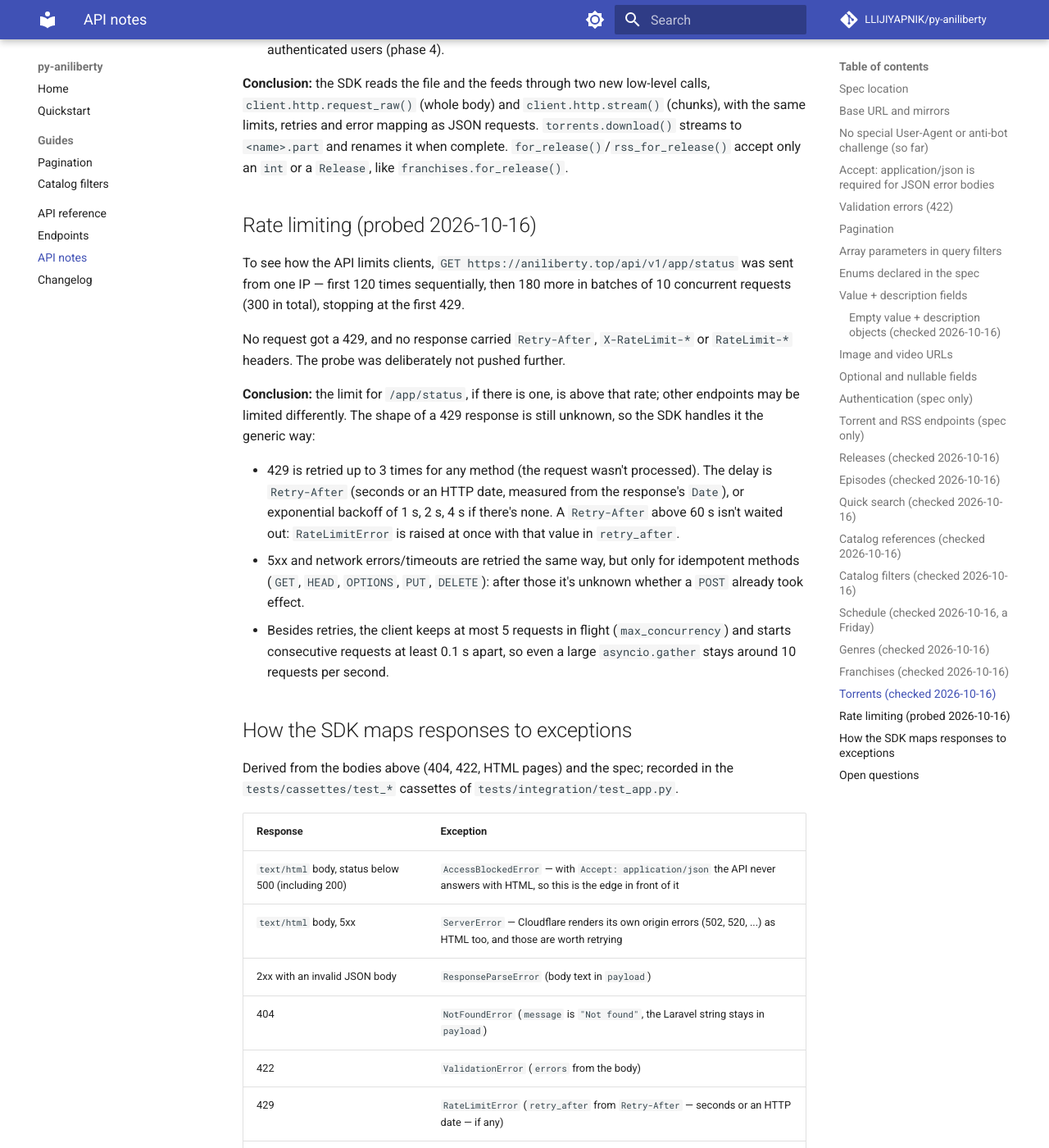
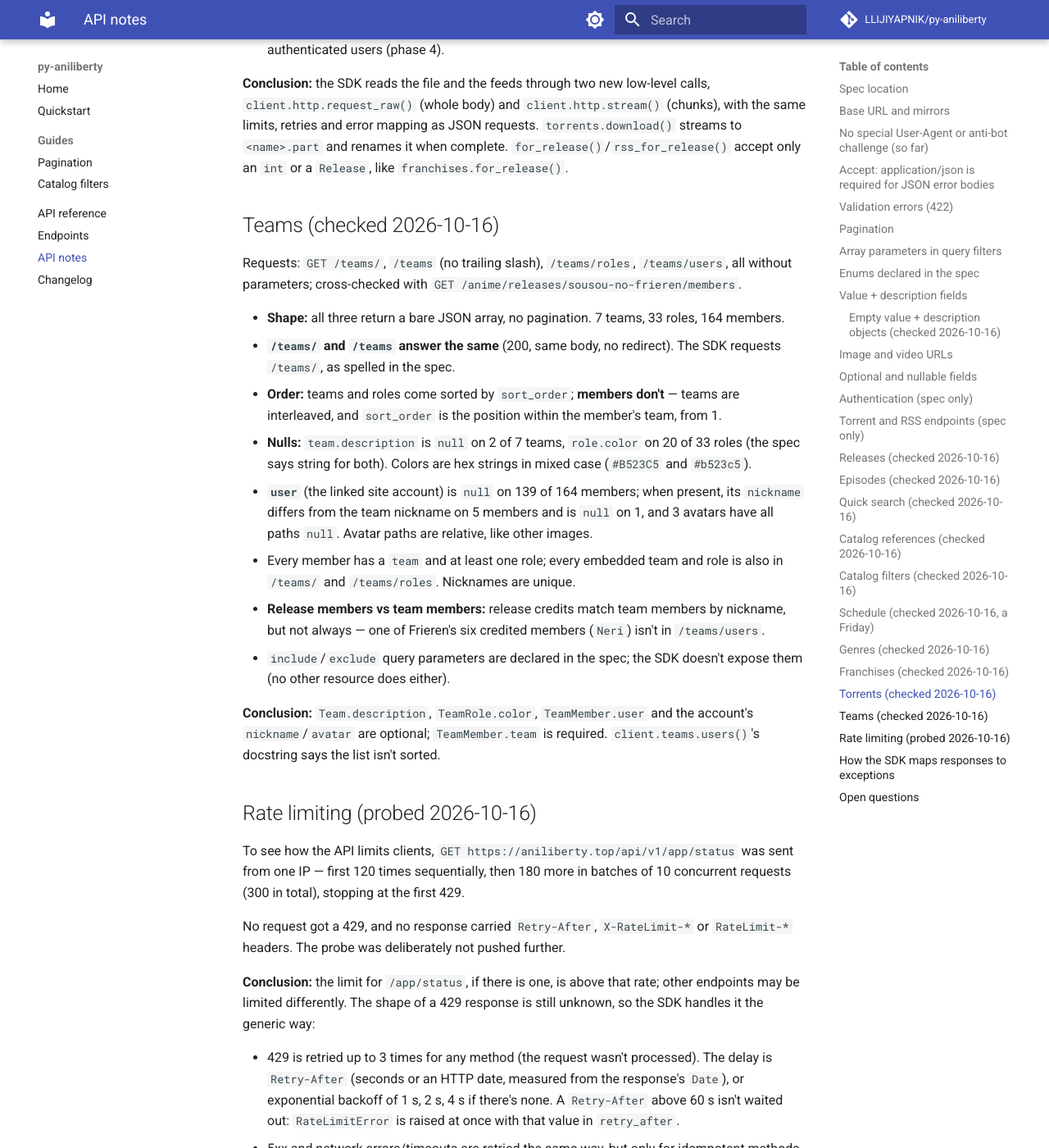
Before and after one commit to LLIJIYAPNIK/py-aniliberty, an MkDocs documentation site: the page built from docs/api-notes.md, in a window 1280 px wide and 1400 px high, scrolled down 13255 px. Shown: the whole window at 82% size. Built offline with MkDocs 1.6.1 and Material for MkDocs 9.7.7, drawn with Linux system fonts in a browser that asks for light colours; comment, search, counter and statistics services are not loaded.

Commit message:
docs: document team findings, mark roadmap step 3.5 as done
Co-Authored-By: Claude Opus 5.5 <noreply@anthropic.com>

```diff
--- a/docs/api-notes.md
+++ b/docs/api-notes.md
@@ -504,6 +504,32 @@ limits, retries and error mapping as JSON requests. `torrents.download()` stream
 `<name>.part` and renames it when complete. `for_release()`/`rss_for_release()` accept only an
 `int` or a `Release`, like `franchises.for_release()`.
 
+## Teams (checked 2026-10-16)
+
+Requests: `GET /teams/`, `/teams` (no trailing slash), `/teams/roles`, `/teams/users`, all
+without parameters; cross-checked with `GET /anime/releases/sousou-no-frieren/members`.
+
+- **Shape:** all three return a bare JSON array, no pagination. 7 teams, 33 roles, 164 members.
+- **`/teams/` and `/teams` answer the same** (200, same body, no redirect). The SDK requests
+  `/teams/`, as spelled in the spec.
+- **Order:** teams and roles come sorted by `sort_order`; **members don't** — teams are
+  interleaved, and `sort_order` is the position within the member's team, from 1.
+- **Nulls:** `team.description` is `null` on 2 of 7 teams, `role.color` on 20 of 33 roles (the
+  spec says string for both). Colors are hex strings in mixed case (`#B523C5` and `#b523c5`).
+- **`user`** (the linked site account) is `null` on 139 of 164 members; when present, its
+  `nickname` differs from the team nickname on 5 members and is `null` on 1, and 3 avatars have
+  all paths `null`. Avatar paths are relative, like other images.
+- Every member has a `team` and at least one role; every embedded team and role is also in
+  `/teams/` and `/teams/roles`. Nicknames are unique.
+- **Release members vs team members:** release credits match team members by nickname, but not
+  always — one of Frieren's six credited members (`Neri`) isn't in `/teams/users`.
+- `include`/`exclude` query parameters are declared in the spec; the SDK doesn't expose them
+  (no other resource does either).
+
+**Conclusion:** `Team.description`, `TeamRole.color`, `TeamMember.user` and the account's
+`nickname`/`avatar` are optional; `TeamMember.team` is required. `client.teams.users()`'s
+docstring says the list isn't sorted.
+
 ## Rate limiting (probed 2026-10-16)
 
 To see how the API limits clients, `GET https://aniliberty.top/api/v1/app/status` was sent
```
Also changed, not shown: CLAUDE.md (+3 -0 lines), ROADMAP.md (+1 -1 lines), docs/endpoints.md (+3 -3 lines), docs/quickstart.md (+1 -0 lines), docs/reference.md (+13 -1 lines).
